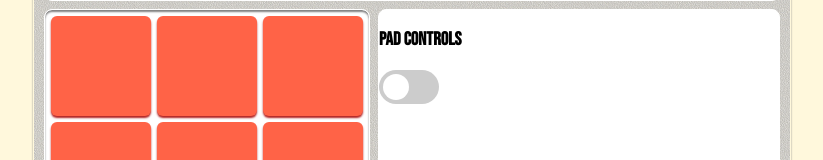
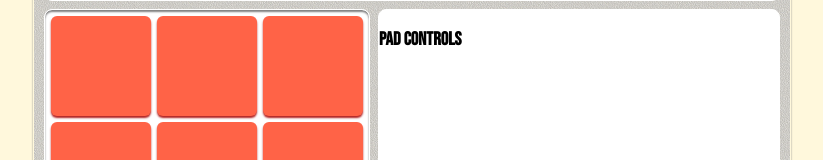
Before and after one commit to anthonymarkreynolds/Dingo-Percussion-Controller, a React (Create React App) app: page / in a window 1280 px wide. Shown: the part 371-531 px from the top of the page, without its empty margins (228-1051 px from the left). Built offline with nearby package versions, Linux system fonts and the light colour scheme.

Commit message:
add toggle switch component

```diff
--- a/src/App.js
+++ b/src/App.js
@@ -1,4 +1,4 @@
-import ToggleSwitch from './components/ToggleSwitch'
+// import ToggleSwitch from './components/ToggleSwitch'
 
 
 const Explorer = () => {
@@ -24,7 +24,7 @@ const PadControls = () => {
   return (
     <div className="pad-controls">
       <h3>Pad Controls</h3>
-      <ToggleSwitch name="Reverb"/>
+      {/* <ToggleSwitch/> */}
     </div>
   );
 };
--- a/src/components/ToggleSwitch.jsx
+++ b/src/components/ToggleSwitch.jsx
@@ -1,7 +1,7 @@
 import React from 'react'
 
-export default function ToggleSwitch(props) {
-    const {name} = props;
+export default function ToggleSwitch() {
+
 
     return (
         <div className="toggle-switch">
```
